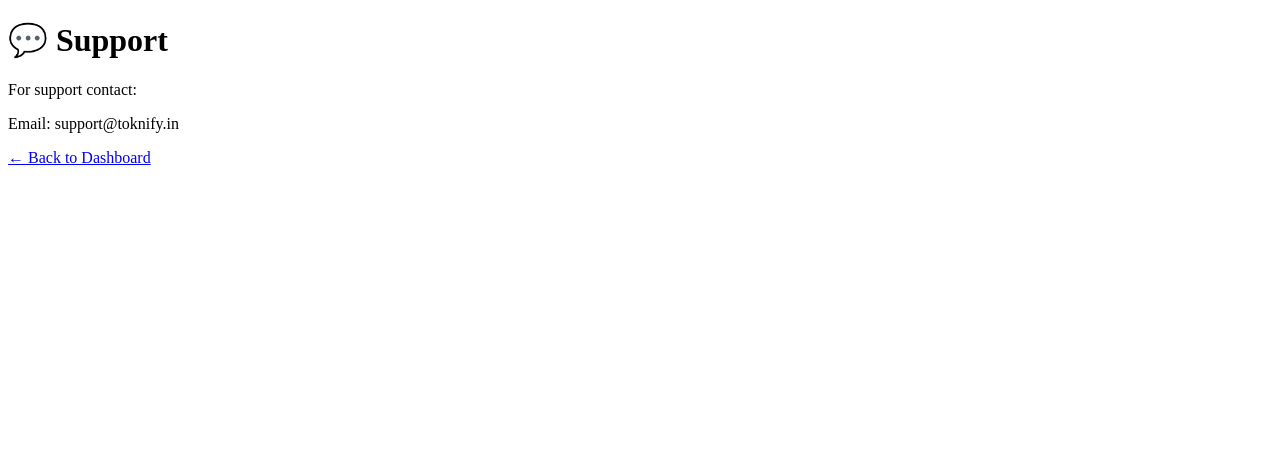
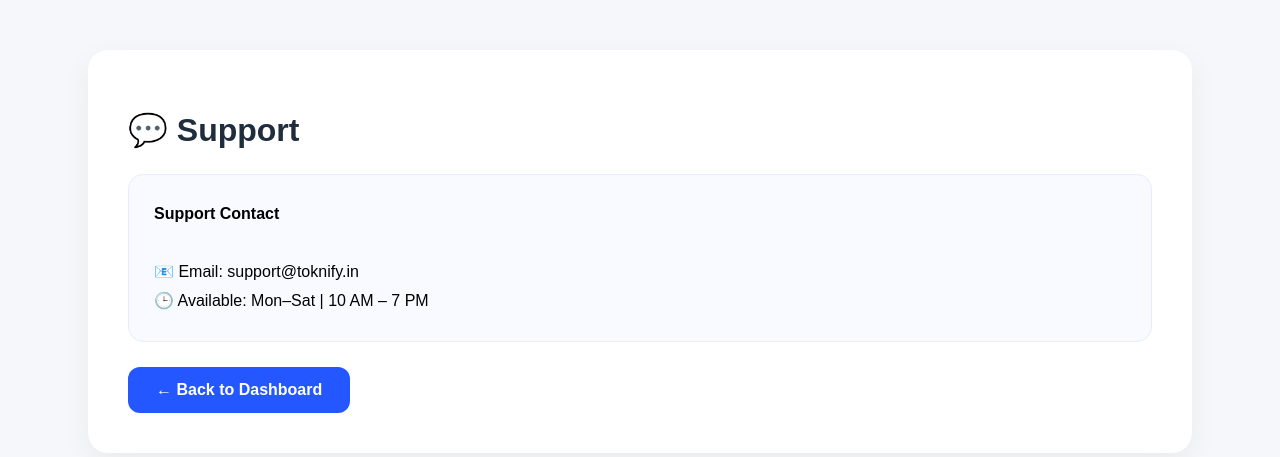
Before and after one commit to sethdiya-code/toknify, a Flask app: page /support in a window 1280 px wide. Shown: the top 457 px of the page. Run offline with Flask 3, Linux system fonts and the light colour scheme; the visitor is signed in with stand-in values (Sample User, id 1); data that the repository does not hold is empty.

Commit message:
Update support.html

```diff
--- a/templates/support.html
+++ b/templates/support.html
@@ -1,17 +1,68 @@
 <!DOCTYPE html>
-<html>
+<html lang="en">
 <head>
-    <title>Support</title>
+<meta charset="UTF-8">
+<title>Support</title>
+<style>
+body{
+    margin:0;
+    font-family:Arial, sans-serif;
+    background:#f5f7fb;
+}
+
+.container{
+    width:80%;
+    margin:50px auto;
+    background:#fff;
+    padding:40px;
+    border-radius:20px;
+    box-shadow:0 10px 30px rgba(0,0,0,0.05);
+}
+
+h1{
+    color:#1f2d3d;
+    margin-bottom:25px;
+}
+
+.support-card{
+    background:#f8faff;
+    border:1px solid #e6ecff;
+    padding:25px;
+    border-radius:15px;
+    font-size:16px;
+    line-height:1.8;
+}
+
+.back-btn{
+    display:inline-block;
+    margin-top:25px;
+    background:#2457ff;
+    color:white;
+    text-decoration:none;
+    padding:14px 28px;
+    border-radius:12px;
+    font-weight:600;
+}
+
+.back-btn:hover{
+    background:#1747e0;
+}
+</style>
 </head>
 <body>
 
-<h1>💬 Support</h1>
+<div class="container">
+    <h1>💬 Support</h1>
 
-<p>For support contact:</p>
+    <div class="support-card">
+        <strong>Support Contact</strong><br><br>
 
-<p>Email: support@toknify.in</p>
+        📧 Email: support@toknify.in <br>
+        🕒 Available: Mon–Sat | 10 AM – 7 PM
+    </div>
 
-<a href="/">← Back to Dashboard</a>
+    <a href="/" class="back-btn">← Back to Dashboard</a>
+</div>
 
 </body>
 </html>
```
